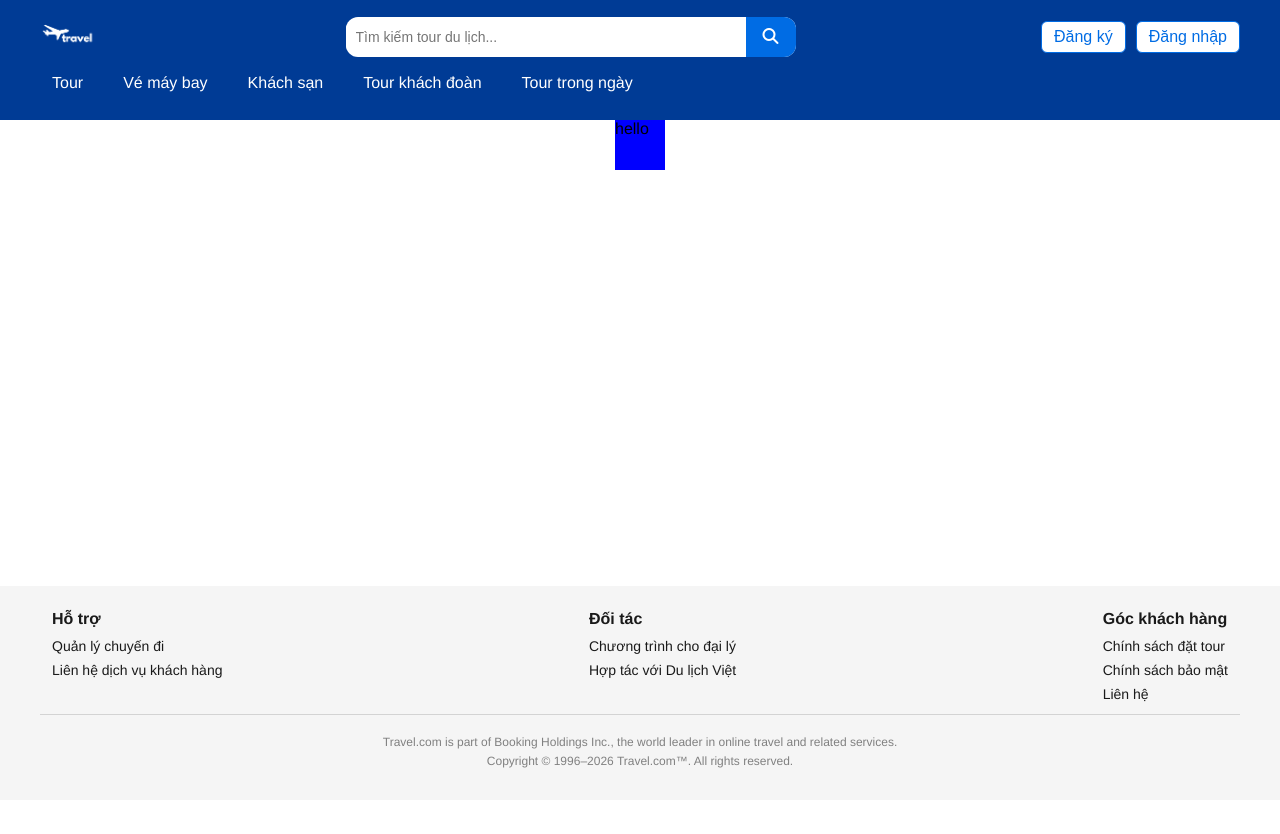
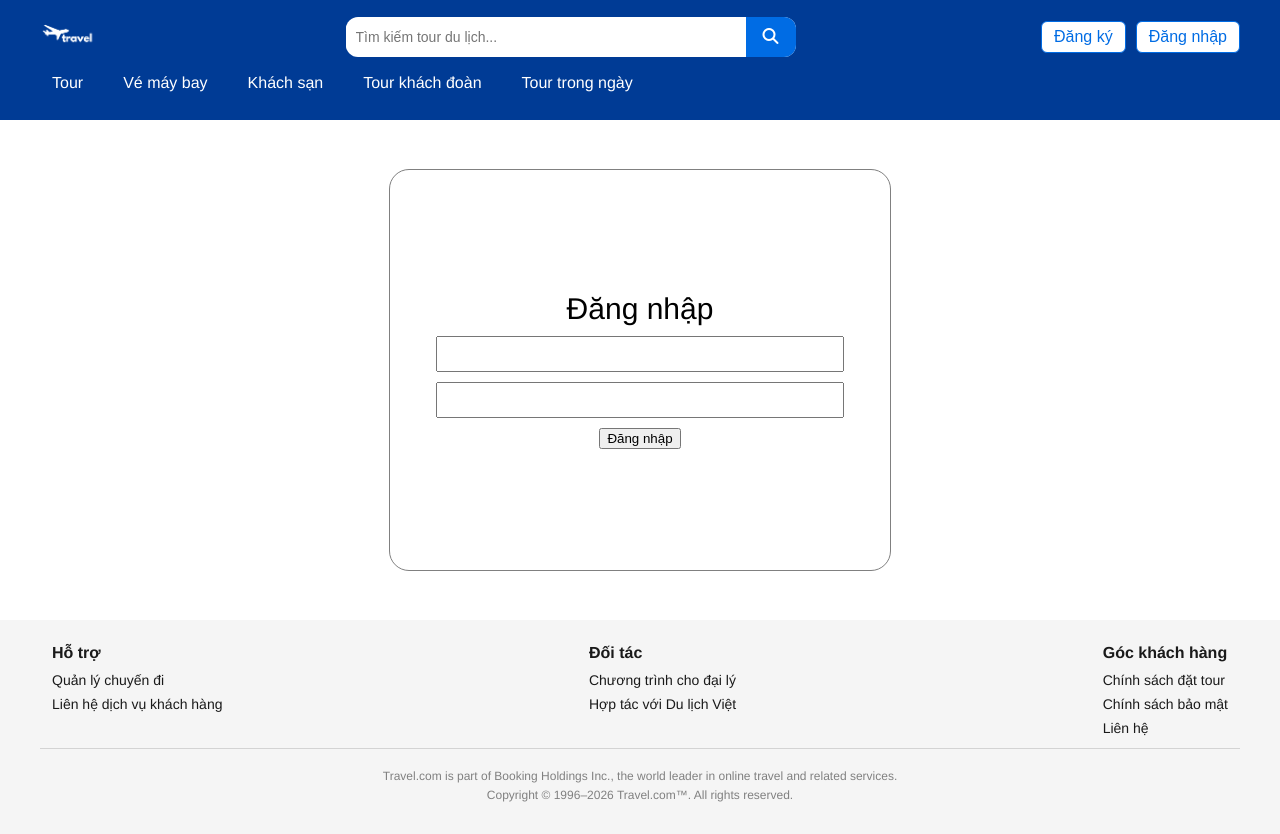
Before and after one commit to 23130288/fe_ck, a React (Vite) app: page /login in a window 1280 px wide. Before the commit the page ends 800 px from the top, so only its background shows below. Built offline with nearby package versions, Linux system fonts and the light colour scheme.

Commit message:
thiết kế cửa sổ đăng nhập

```diff
--- a/src/css/login.css
+++ b/src/css/login.css
@@ -1,12 +1,29 @@
-#login-container{
+#login-container {
     width: 100vw;
+    min-height: 500px;
+    display: grid;
+    flex-direction: row;
+    justify-items: center;
+    align-items: center;
+    padding: 0 0 0 0;
+}
+
+#login-box {
+    align-items: center;
+    gap: 10px;
+    justify-content: center;
+    background-color: white;
     display: flex;
-    flex-direction: row;
-    justify-content: center;
-    align-content: center;
+    flex-direction: column;
+    width: 500px;
+    height: 400px;
+    border-radius: 20px;
+    border: 1px solid gray;
 }
-#login-box{
-    background-color: blue;
-    width:50px;
-    height: 50px;
+#login-box .title{
+    font-size: 30px;
 }
+#login-box input{
+    width: 80%;
+    min-height: 30px;
+}
--- a/src/pages/login.tsx
+++ b/src/pages/login.tsx
@@ -3,7 +3,12 @@ import "../css/login.css"
 export default function Login(){
     return(<>
     <div id = "login-container">
-        <div id = "login-box">hello</div>
+        <div id = "login-box">
+            <div className = "title">Đăng nhập</div>
+            <input type="text" />
+            <input type="password" />
+            <button>Đăng nhập</button>
+        </div>
     </div>
     </>)
 }
```
